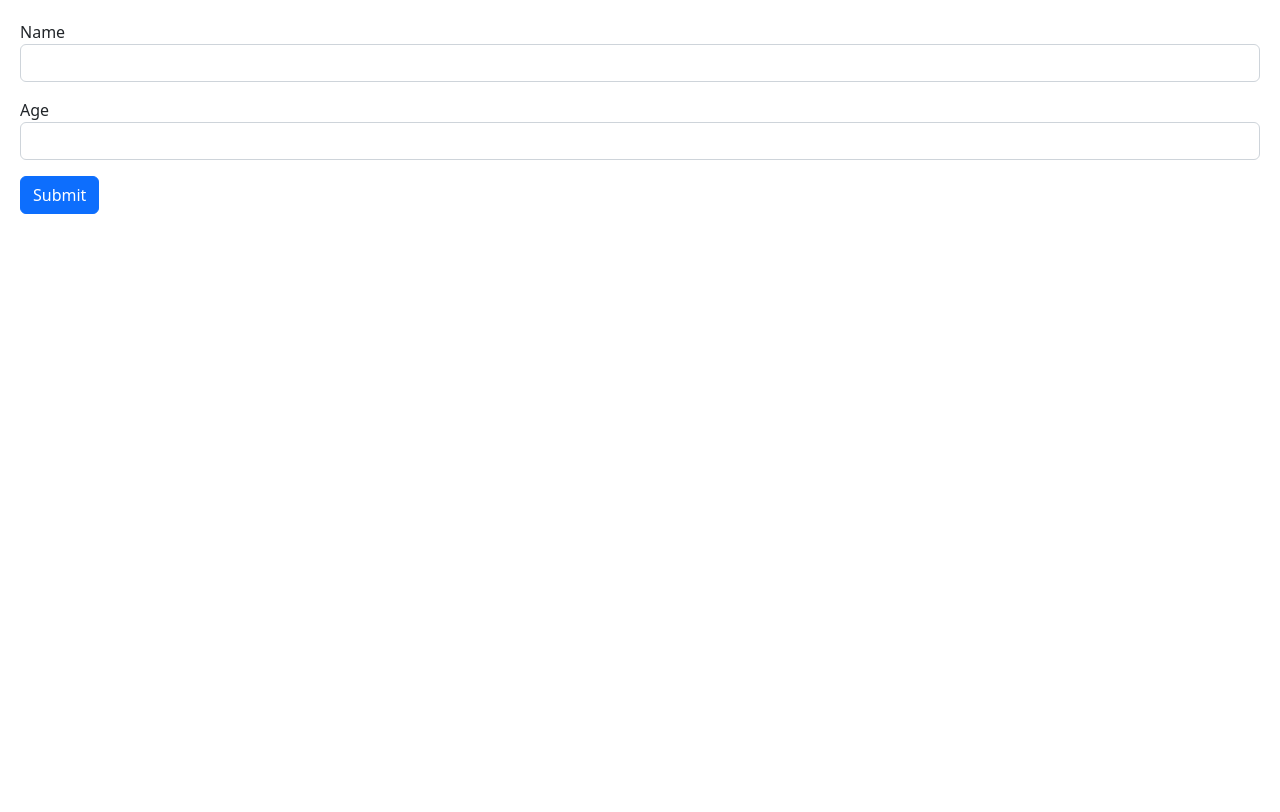
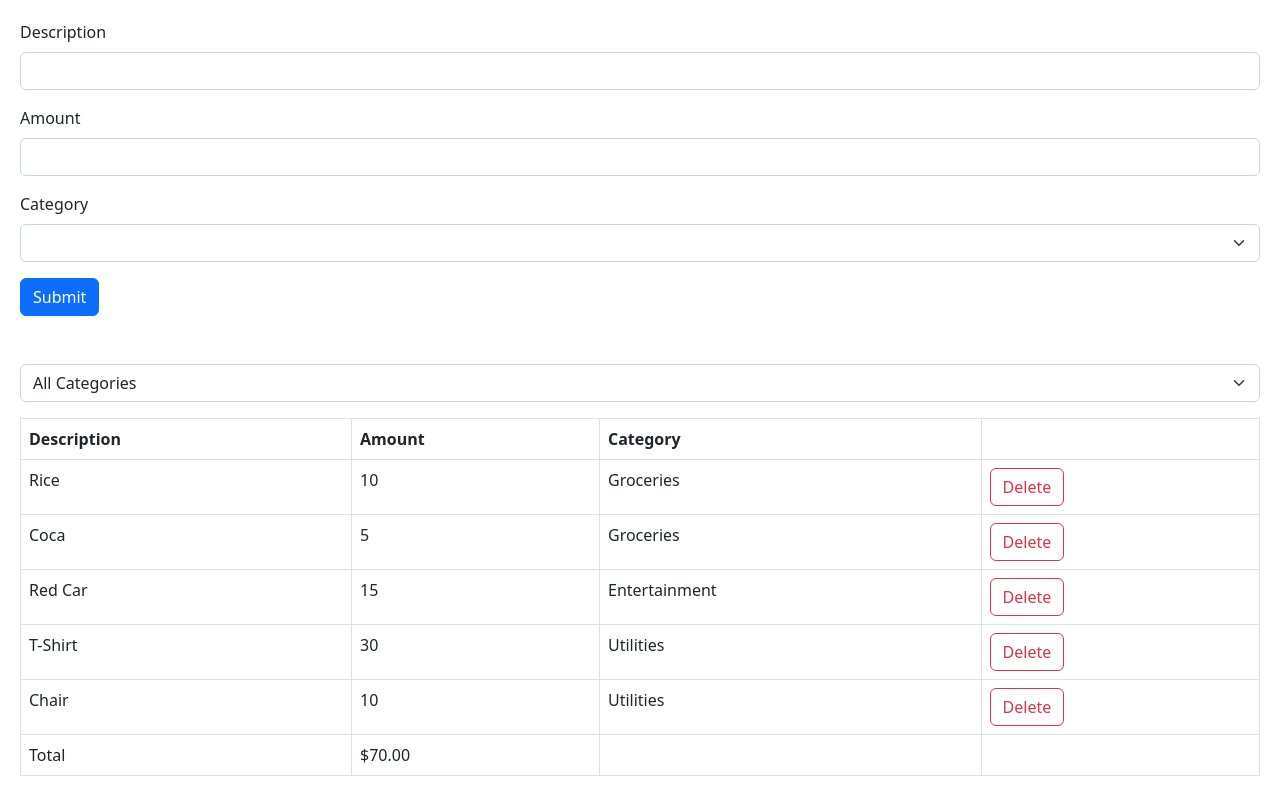
Before and after one commit to RedMoon1177/mosh-react18-beginners, a React (Vite) app: page / in a window 1280 px wide. Built offline with nearby package versions, Linux system fonts and the light colour scheme.

Commit message:
completed Building Forms

```diff
--- a/package.json
+++ b/package.json
@@ -9,13 +9,15 @@
     "preview": "vite preview"
   },
   "dependencies": {
+    "@hookform/resolvers": "^2.9.11",
     "bootstrap": "^5.2.3",
     "immer": "^9.0.19",
     "react": "^18.2.0",
     "react-dom": "^18.2.0",
     "react-hook-form": "7.43",
     "react-icons": "^4.7.1",
-    "styled-components": "^6.1.13"
+    "styled-components": "^6.1.13",
+    "zod": "^3.20.6"
   },
   "devDependencies": {
     "@types/react": "^18.0.27",
--- a/src/App.tsx
+++ b/src/App.tsx
@@ -1,10 +1,41 @@
 import { useState } from "react";
-import Form from "./components/Form";
+import ExpenseList from "./expense-tracker/components/ExpenseList";
+import ExpenseFilter from "./expense-tracker/components/ExpenseFilter";
+import ExpenseForm from "./expense-tracker/components/ExpenseForm";
 
 function App() {
+  const [selectedCategory, setSelectedCategory] = useState("");
+
+  const [expenses, setExpenses] = useState([
+    { id: 1, description: "Rice", amount: 10, category: "Groceries" },
+    { id: 2, description: "Coca", amount: 5, category: "Groceries" },
+    { id: 3, description: "Red Car", amount: 15, category: "Entertainment" },
+    { id: 4, description: "T-Shirt", amount: 30, category: "Utilities" },
+    { id: 5, description: "Chair", amount: 10, category: "Utilities" },
+  ]);
+
+  const visibleExpenses = selectedCategory
+    ? expenses.filter((e) => e.category === selectedCategory)
+    : expenses;
+
   return (
     <>
-      <Form />
+      <div className="mb-5">
+        <ExpenseForm
+          onSubmit={(expense) =>
+            setExpenses([...expenses, { ...expense, id: expenses.length + 1 }])
+          }
+        />
+      </div>
+      <div className="mb-3">
+        <ExpenseFilter
+          onSelectCategory={(category) => setSelectedCategory(category)}
+        />
+      </div>
+      <ExpenseList
+        expenses={visibleExpenses}
+        onDelete={(id) => setExpenses(expenses.filter((e) => e.id !== id))}
+      />
     </>
   );
 }
--- a/src/components/Form.tsx
+++ b/src/components/Form.tsx
@@ -1,13 +1,25 @@
 import { FormEvent, useState } from "react";
 import { FieldValues, useForm } from "react-hook-form";
+import { z } from "zod";
+import { zodResolver } from "@hookform/resolvers/zod";
 
-/////////////////// USESFORM HOOK ////////////////////////////////
+///////////////////// SCHEMA BASED VALIDATION WITH ZOD ///////////
+const schema = z.object({
+  name: z.string().min(3, { message: "Name must be at least 3 characters." }),
+  age: z
+    .number({ invalid_type_error: "Age field is required." })
+    .min(18, { message: "Age must be at least 18." }),
+});
+
+type FormData = z.infer<typeof schema>;
+
+/////////////////// USESFORM HOOK WITH ZOD SCHEMA BASED VALIDATION /////
 const Form = () => {
   const {
     register,
     handleSubmit,
-    formState: { errors },
-  } = useForm(); // React Hook Form uses reference object to get values from input fields
+    formState: { errors, isValid },
+  } = useForm<FormData>({ resolver: zodResolver(schema) }); // React Hook Form uses reference object to get values from input fields
 
   const onSubmit = (data: FieldValues) => console.log(data);
 
@@ -18,36 +30,80 @@
           Name
         </label>
         <input
-          {...register("name", { required: true, minLength: 3 })}
+          {...register("name")}
           id="name"
           type="text"
           className="form-control"
         />
-        {errors.name?.type === "required" && (
-          <p className="text-danger">The name field is required.</p>
-        )}
-        {errors.name?.type === "minLength" && (
-          <p className="text-danger">The name must be at least 3 characters.</p>
-        )}
+        {errors.name && <p className="text-danger">{errors.name.message}</p>}
       </div>
       <div className="mb-3">
         <label htmlFor="age" className="form-lable">
           Age
         </label>
         <input
-          {...register("age")}
+          {...register("age", { valueAsNumber: true })}
           id="age"
           type="number"
           className="form-control"
         />
+        {errors.age && <p className="text-danger">{errors.age.message}</p>}
       </div>
 
-      <button className="btn btn-primary" type="submit">
+      <button disabled={!isValid} className="btn btn-primary" type="submit">
         Submit
       </button>
     </form>
   );
 };
+
+/////////////////// USESFORM HOOK ////////////////////////////////
+// const Form = () => {
+//   const {
+//     register,
+//     handleSubmit,
+//     formState: { errors },
+//   } = useForm(); // React Hook Form uses reference object to get values from input fields
+
+//   const onSubmit = (data: FieldValues) => console.log(data);
+
+//   return (
+//     <form onSubmit={handleSubmit(onSubmit)}>
+//       <div className="mb-3">
+//         <label htmlFor="name" className="form-lable">
+//           Name
+//         </label>
+//         <input
+//           {...register("name", { required: true, minLength: 3 })}
+//           id="name"
+//           type="text"
+//           className="form-control"
+//         />
+//         {errors.name?.type === "required" && (
+//           <p className="text-danger">The name field is required.</p>
+//         )}
+//         {errors.name?.type === "minLength" && (
+//           <p className="text-danger">The name must be at least 3 characters.</p>
+//         )}
+//       </div>
+//       <div className="mb-3">
+//         <label htmlFor="age" className="form-lable">
+//           Age
+//         </label>
+//         <input
+//           {...register("age")}
+//           id="age"
+//           type="number"
+//           className="form-control"
+//         />
+//       </div>
+
+//       <button className="btn btn-primary" type="submit">
+//         Submit
+//       </button>
+//     </form>
+//   );
+// };
 
 /////////////////// USESTATE HOOK ////////////////////////////////
 // const Form = () => {
--- /dev/null
+++ b/src/expense-tracker/components/ExpenseFilter.tsx
@@ -0,0 +1,23 @@
+import categories from "./categories";
+
+interface Props {
+  onSelectCategory: (category: string) => void;
+}
+
+const ExpenseFilter = ({ onSelectCategory }: Props) => {
+  return (
+    <select
+      className="form-select"
+      onChange={(event) => onSelectCategory(event.target.value)}
+    >
+      <option value="">All Categories</option>
+      {categories.map((category) => (
+        <option key={category} value={category}>
+          {category}
+        </option>
+      ))}
+    </select>
+  );
+};
+
+export default ExpenseFilter;
--- /dev/null
+++ b/src/expense-tracker/components/ExpenseForm.tsx
@@ -0,0 +1,90 @@
+import categories from "./categories";
+import { z } from "zod";
+import { useForm } from "react-hook-form";
+import { zodResolver } from "@hookform/resolvers/zod";
+
+const schema = z.object({
+  description: z
+    .string()
+    .min(3, { message: "Description should be at least 3 characters." })
+    .max(50),
+  amount: z
+    .number({ invalid_type_error: "Amount is required." })
+    .min(0.01)
+    .max(100_000),
+  category: z.enum(categories, {
+    errorMap: () => ({ message: "Category is required." }),
+  }),
+});
+
+// using z.infer to create TypeScript type
+type ExpenseFormData = z.infer<typeof schema>;
+
+interface Props {
+  onSubmit: (data: ExpenseFormData) => void;
+}
+
+const ExpenseForm = ({ onSubmit }: Props) => {
+  const {
+    register,
+    handleSubmit,
+    reset,
+    formState: { errors },
+  } = useForm<ExpenseFormData>({ resolver: zodResolver(schema) });
+
+  return (
+    <form
+      onSubmit={handleSubmit((data) => {
+        onSubmit(data), reset();
+      })}
+    >
+      <div className="mb-3">
+        <label htmlFor="description" className="form-label">
+          Description
+        </label>
+        <input
+          {...register("description")}
+          id="description"
+          type="text"
+          className="form-control"
+        />
+        {errors.description && (
+          <p className="text-danger">{errors.description.message}</p>
+        )}
+      </div>
+      <div className="mb-3">
+        <label htmlFor="amount" className="form-label">
+          Amount
+        </label>
+        <input
+          {...register("amount", { valueAsNumber: true })}
+          id="amount"
+          type="text"
+          className="form-control"
+        />
+        {errors.amount && (
+          <p className="text-danger">{errors.amount.message}</p>
+        )}
+      </div>
+      <div className="mb-3">
+        <label htmlFor="category" className="form-label">
+          Category
+        </label>
+        <select {...register("category")} id="category" className="form-select">
+          <option value=""></option>
+          {categories.map((category) => (
+            <option key={category} value={category}>
+              {category}
+            </option>
+          ))}
+        </select>
+        {errors.category && (
+          <p className="text-danger">{errors.category.message}</p>
+        )}
+      </div>
+      <button className="btn btn-primary">Submit</button>
+    </form>
+  );
+};
+
+export default ExpenseForm;
--- /dev/null
+++ b/src/expense-tracker/components/ExpenseList.tsx
@@ -0,0 +1,62 @@
+import React from "react";
+
+interface Expense {
+  id: number;
+  description: string;
+  amount: number;
+  category: string;
+}
+
+interface Props {
+  expenses: Expense[];
+  onDelete: (id: number) => void;
+}
+
+const ExpenseList = ({ expenses, onDelete }: Props) => {
+  if (expenses.length === 0) return null;
+
+  return (
+    <table className="table table-bordered">
+      <thead>
+        <tr>
+          <th>Description</th>
+          <th>Amount</th>
+          <th>Category</th>
+          <th></th>
+        </tr>
+      </thead>
+      <tbody>
+        {expenses.map((expense) => (
+          <tr key={expense.id}>
+            <td>{expense.description}</td>
+            <td>{expense.amount}</td>
+            <td>{expense.category}</td>
+            <td>
+              <button
+                className="btn btn-outline-danger"
+                onClick={() => onDelete(expense.id)}
+              >
+                Delete
+              </button>
+            </td>
+          </tr>
+        ))}
+      </tbody>
+      <tfoot>
+        <tr>
+          <td>Total</td>
+          <td>
+            $
+            {expenses
+              .reduce((acc, expense) => expense.amount + acc, 0)
+              .toFixed(2)}
+          </td>
+          <td></td>
+          <td></td>
+        </tr>
+      </tfoot>
+    </table>
+  );
+};
+
+export default ExpenseList;
--- /dev/null
+++ b/src/expense-tracker/components/categories.ts
@@ -0,0 +1,3 @@
+const categories = ["Groceries", "Utilities", "Entertainment"] as const;
+
+export default categories;
```
Also changed, not shown: 1 other file (tests, documents, lock files or other folders).
